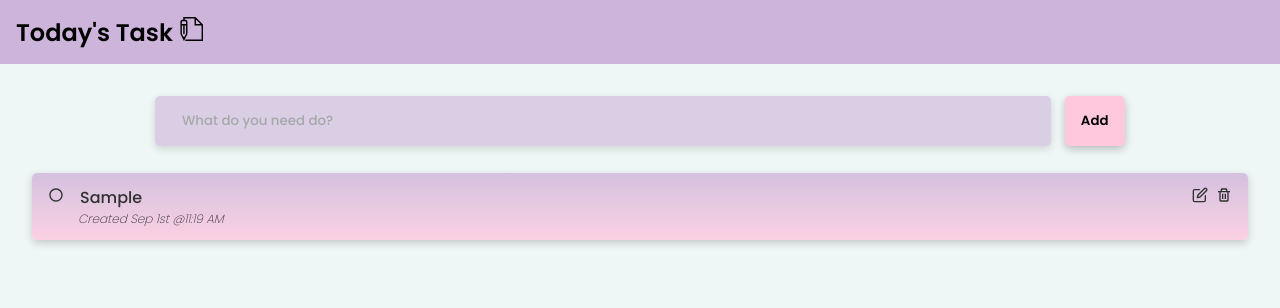
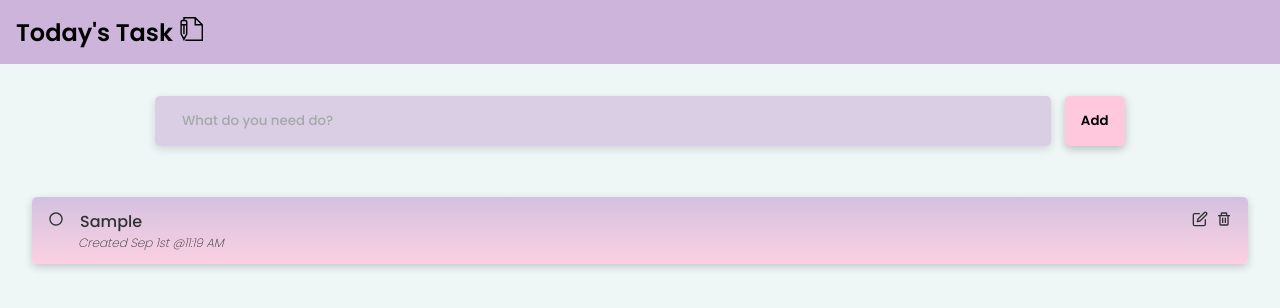
Before and after one commit to sopanha09/Todo-List-React-App, a React (Create React App) app: page / in a window 1280 px wide. Both pictures are taken after typing "Sample" into the empty fields and a click on the button "Add". Shown: the top 308 px of the page. Built offline with nearby package versions, Linux system fonts and the light colour scheme.

Commit message:
fix todo margin

```diff
--- a/src/App.css
+++ b/src/App.css
@@ -65,7 +65,7 @@ input[type="text" i] {
   margin-top: 3em;
   margin-bottom: 1em;
   box-shadow: rgba(0, 0, 0, 0.24) 0px 3px 8px;
-  margin: 0 2em;
+  margin: 1.5em 2em;
 }
 
 .container {
```
